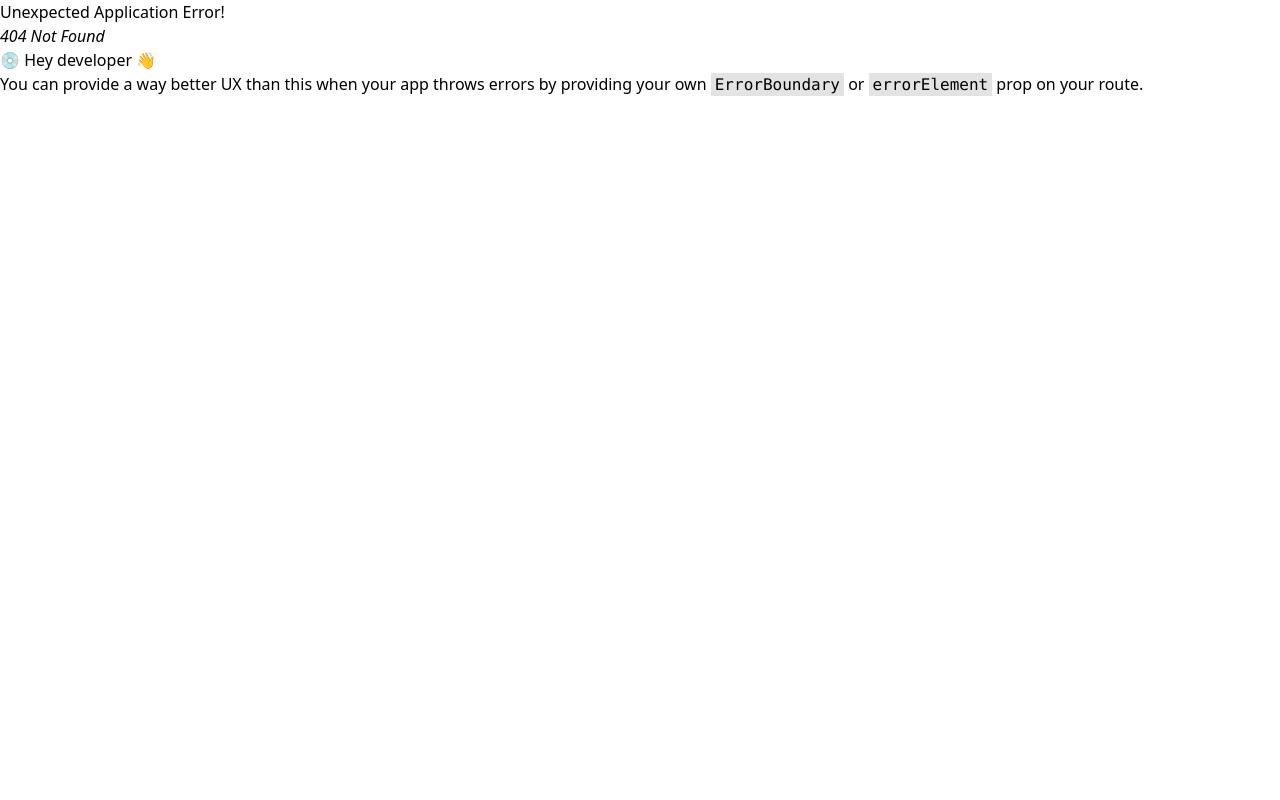
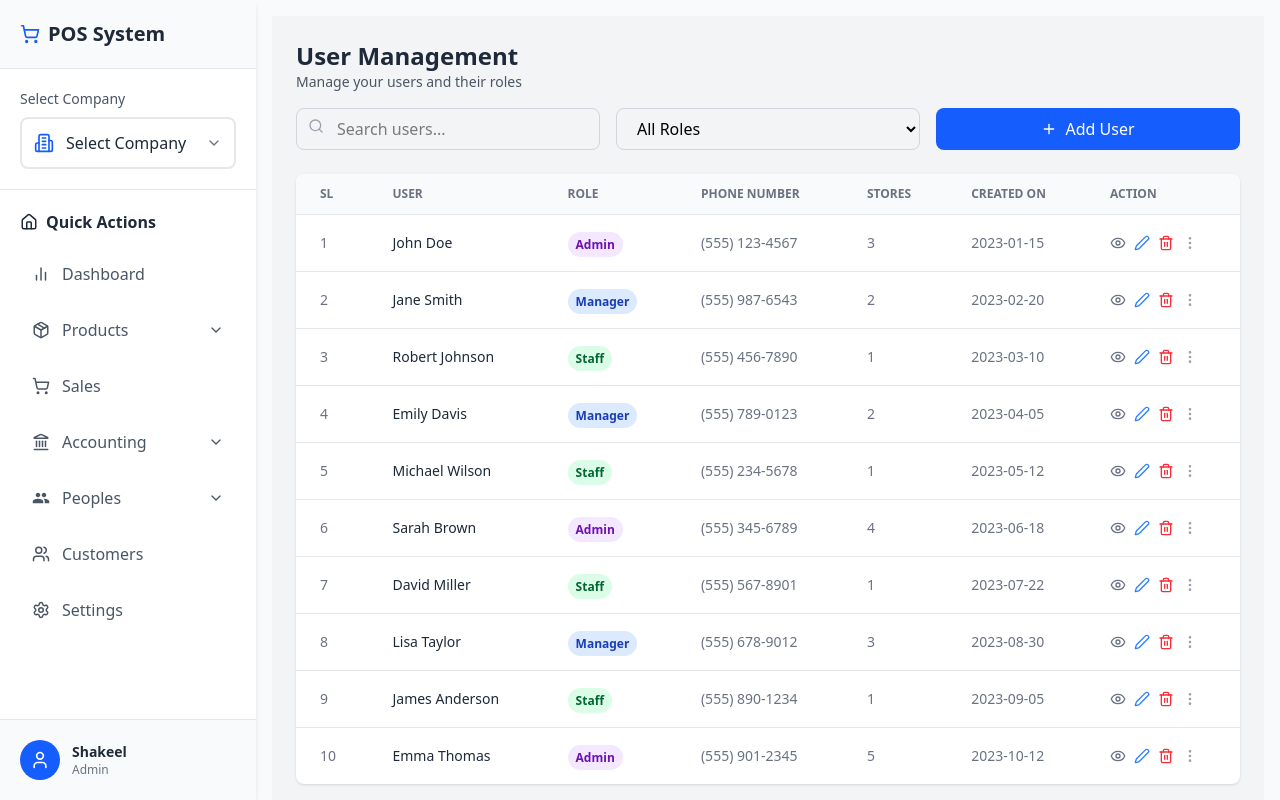
Before and after one commit to shakeel7521951/Saas-POS, a React (Vite) app in the folder frontend/: page /users in a window 1280 px wide. Before the commit this address had no page. Built offline with nearby package versions, Linux system fonts and the light colour scheme.

Commit message:
add users page

```diff
--- a/frontend/src/App.jsx
+++ b/frontend/src/App.jsx
@@ -13,6 +13,7 @@ import MoneyTransfer from "./pages/MoneyTransfer";
 import BalanceSheet from "./pages/BalanceSheet";
 import HomePage from "./pages/Homepage";
 import Sales from "./pages/Sales";
+import Users from "./pages/Users";
 
 const MainFunction = () => {
   return (
@@ -41,6 +42,7 @@ const router = createBrowserRouter([
       { path: "/accounting/money-transfer", element: <MoneyTransfer /> },
       { path: "/accounting/balance-sheet", element: <BalanceSheet /> },
       { path: "/sales", element: <Sales /> },
+      { path: "/users", element: <Users /> },
     ],
   },
   { path: "/login", element: <Login /> },
--- a/frontend/src/components/pos/Sidebar.jsx
+++ b/frontend/src/components/pos/Sidebar.jsx
@@ -302,7 +302,7 @@ const Sidebar = ({
                     <ul className="mt-1 ml-8 space-y-1">
                       <li>
                         <Link
-                          to="/reports/sales"
+                          to="/users"
                           className="w-full p-2 text-sm rounded-lg text-gray-600 hover:bg-gray-100 flex items-center gap-2"
                         >
                           <TbUsersGroup  size={16} />
--- /dev/null
+++ b/frontend/src/pages/Users.jsx
@@ -0,0 +1,239 @@
+import React, { useState, useMemo } from 'react';
+import {
+  Search,
+  Plus,
+  ChevronLeft,
+  ChevronRight,
+  Eye,
+  Edit2,
+  Trash2,
+  MoreVertical,
+} from 'lucide-react';
+
+const Users = () => {
+  const [searchTerm, setSearchTerm] = useState('');
+  const [roleFilter, setRoleFilter] = useState('All');
+  const [currentPage, setCurrentPage] = useState(1);
+  const usersPerPage = 10;
+
+  const sampleUsers = [
+    { id: 1, name: 'John Doe', role: 'Admin', phone: '(555) 123-4567', stores: 3, createdOn: '2023-01-15' },
+    { id: 2, name: 'Jane Smith', role: 'Manager', phone: '(555) 987-6543', stores: 2, createdOn: '2023-02-20' },
+    { id: 3, name: 'Robert Johnson', role: 'Staff', phone: '(555) 456-7890', stores: 1, createdOn: '2023-03-10' },
+    { id: 4, name: 'Emily Davis', role: 'Manager', phone: '(555) 789-0123', stores: 2, createdOn: '2023-04-05' },
+    { id: 5, name: 'Michael Wilson', role: 'Staff', phone: '(555) 234-5678', stores: 1, createdOn: '2023-05-12' },
+    { id: 6, name: 'Sarah Brown', role: 'Admin', phone: '(555) 345-6789', stores: 4, createdOn: '2023-06-18' },
+    { id: 7, name: 'David Miller', role: 'Staff', phone: '(555) 567-8901', stores: 1, createdOn: '2023-07-22' },
+    { id: 8, name: 'Lisa Taylor', role: 'Manager', phone: '(555) 678-9012', stores: 3, createdOn: '2023-08-30' },
+    { id: 9, name: 'James Anderson', role: 'Staff', phone: '(555) 890-1234', stores: 1, createdOn: '2023-09-05' },
+    { id: 10, name: 'Emma Thomas', role: 'Admin', phone: '(555) 901-2345', stores: 5, createdOn: '2023-10-12' },
+    { id: 11, name: 'Daniel White', role: 'Staff', phone: '(555) 012-3456', stores: 1, createdOn: '2023-11-19' },
+    { id: 12, name: 'Olivia Harris', role: 'Manager', phone: '(555) 123-7890', stores: 2, createdOn: '2023-12-25' },
+  ];
+
+  const roleOptions = [
+    { value: 'All', label: 'All Roles' },
+    { value: 'Admin', label: 'Admin' },
+    { value: 'Manager', label: 'Manager' },
+    { value: 'Staff', label: 'Staff' },
+  ];
+
+  const filteredUsers = useMemo(() => {
+    let filtered = sampleUsers;
+
+    if (searchTerm) {
+      filtered = filtered.filter(
+        (user) =>
+          user.name.toLowerCase().includes(searchTerm.toLowerCase()) ||
+          user.phone.toLowerCase().includes(searchTerm.toLowerCase())
+      );
+    }
+
+    if (roleFilter !== 'All') {
+      filtered = filtered.filter((user) => user.role === roleFilter);
+    }
+
+    return filtered;
+  }, [searchTerm, roleFilter]);
+
+  const indexOfLastUser = currentPage * usersPerPage;
+  const indexOfFirstUser = indexOfLastUser - usersPerPage;
+  const currentUsers = filteredUsers.slice(indexOfFirstUser, indexOfLastUser);
+  const totalPages = Math.ceil(filteredUsers.length / usersPerPage);
+
+  const paginate = (pageNumber) => {
+    if (pageNumber > 0 && pageNumber <= totalPages) {
+      setCurrentPage(pageNumber);
+    }
+  };
+
+  const handleAddUser = () => console.log('Add new user');
+  const handleEdit = (id) => console.log('Edit user', id);
+  const handleDelete = (id) => console.log('Delete user', id);
+  const handleView = (id) => console.log('View user', id);
+
+  return (
+    <div className="p-6 bg-gray-100 min-h-screen">
+      <div className="mb-4">
+        <h2 className="text-2xl font-bold text-gray-800">User Management</h2>
+        <p className="text-sm text-gray-600">Manage your users and their roles</p>
+      </div>
+
+      <div className="grid grid-cols-1 md:grid-cols-3 gap-4 mb-6">
+        <div className="relative">
+          <input
+            type="text"
+            value={searchTerm}
+            onChange={(e) => {
+              setSearchTerm(e.target.value);
+              setCurrentPage(1);
+            }}
+            placeholder="Search users..."
+            className="w-full pl-10 pr-4 py-2 border border-gray-300 rounded-lg focus:ring-blue-500 focus:border-blue-500"
+          />
+          <Search className="absolute top-2.5 left-3 w-4 h-4 text-gray-400" />
+        </div>
+
+        <select
+          value={roleFilter}
+          onChange={(e) => {
+            setRoleFilter(e.target.value);
+            setCurrentPage(1);
+          }}
+          className="w-full py-2 px-4 border border-gray-300 rounded-lg focus:ring-blue-500 focus:border-blue-500"
+        >
+          {roleOptions.map((opt) => (
+            <option key={opt.value} value={opt.value}>
+              {opt.label}
+            </option>
+          ))}
+        </select>
+
+        <button
+          onClick={handleAddUser}
+          className="flex items-center justify-center gap-2 bg-blue-600 hover:bg-blue-700 text-white py-2 rounded-lg"
+        >
+          <Plus className="w-4 h-4" />
+          Add User
+        </button>
+      </div>
+
+      <div className="bg-white rounded-lg shadow overflow-auto">
+        <table className="w-full min-w-[800px] divide-y divide-gray-200">
+          <thead className="bg-gray-50">
+            <tr>
+              {['SL', 'User', 'Role', 'Phone Number', 'Stores', 'Created On', 'Action'].map((title) => (
+                <th
+                  key={title}
+                  className="px-6 py-3 text-left text-xs font-semibold text-gray-500 uppercase"
+                >
+                  {title}
+                </th>
+              ))}
+            </tr>
+          </thead>
+          <tbody className="divide-y divide-gray-200">
+            {currentUsers.length > 0 ? (
+              currentUsers.map((user, i) => (
+                <tr key={user.id} className="hover:bg-gray-50">
+                  <td className="px-6 py-4 text-sm text-gray-500">{indexOfFirstUser + i + 1}</td>
+                  <td className="px-6 py-4 text-sm text-gray-800">{user.name}</td>
+                  <td className="px-6 py-4">
+                    <span
+                      className={`px-2 py-1 rounded-full text-xs font-semibold ${
+                        user.role === 'Admin'
+                          ? 'bg-purple-100 text-purple-800'
+                          : user.role === 'Manager'
+                          ? 'bg-blue-100 text-blue-800'
+                          : 'bg-green-100 text-green-800'
+                      }`}
+                    >
+                      {user.role}
+                    </span>
+                  </td>
+                  <td className="px-6 py-4 text-sm text-gray-500">{user.phone}</td>
+                  <td className="px-6 py-4 text-sm text-gray-500">{user.stores}</td>
+                  <td className="px-6 py-4 text-sm text-gray-500">{user.createdOn}</td>
+                  <td className="px-6 py-4 text-sm">
+                    <div className="flex gap-2">
+                      <button title="View" onClick={() => handleView(user.id)}>
+                        <Eye className="w-4 h-4 text-gray-500 hover:text-gray-700" />
+                      </button>
+                      <button title="Edit" onClick={() => handleEdit(user.id)}>
+                        <Edit2 className="w-4 h-4 text-blue-500 hover:text-blue-700" />
+                      </button>
+                      <button title="Delete" onClick={() => handleDelete(user.id)}>
+                        <Trash2 className="w-4 h-4 text-red-500 hover:text-red-700" />
+                      </button>
+                      <button title="More">
+                        <MoreVertical className="w-4 h-4 text-gray-400 hover:text-gray-600" />
+                      </button>
+                    </div>
+                  </td>
+                </tr>
+              ))
+            ) : (
+              <tr>
+                <td colSpan="7" className="text-center py-6 text-gray-500">
+                  No users found
+                </td>
+              </tr>
+            )}
+          </tbody>
+        </table>
+      </div>
+
+      {/* Pagination */}
+      {filteredUsers.length > usersPerPage && (
+        <div className="mt-4 flex items-center justify-between">
+          <p className="text-sm text-gray-600">
+            Showing {indexOfFirstUser + 1} to {Math.min(indexOfLastUser, filteredUsers.length)} of{' '}
+            {filteredUsers.length} users
+          </p>
+          <div className="flex gap-2">
+            <button
+              onClick={() => paginate(currentPage - 1)}
+              disabled={currentPage === 1}
+              className={`px-3 py-1 border rounded ${
+                currentPage === 1
+                  ? 'text-gray-300 cursor-not-allowed'
+                  : 'text-gray-600 hover:bg-gray-100'
+              }`}
+            >
+              <ChevronLeft className="w-4 h-4" />
+            </button>
+            {Array.from({ length: totalPages }).map((_, idx) => {
+              const page = idx + 1;
+              return (
+                <button
+                  key={page}
+                  onClick={() => paginate(page)}
+                  className={`px-3 py-1 border rounded ${
+                    currentPage === page
+                      ? 'bg-blue-500 text-white'
+                      : 'text-gray-600 hover:bg-gray-100'
+                  }`}
+                >
+                  {page}
+                </button>
+              );
+            })}
+            <button
+              onClick={() => paginate(currentPage + 1)}
+              disabled={currentPage === totalPages}
+              className={`px-3 py-1 border rounded ${
+                currentPage === totalPages
+                  ? 'text-gray-300 cursor-not-allowed'
+                  : 'text-gray-600 hover:bg-gray-100'
+              }`}
+            >
+              <ChevronRight className="w-4 h-4" />
+            </button>
+          </div>
+        </div>
+      )}
+    </div>
+  );
+};
+
+export default Users;
```
Also changed, not shown: frontend/src/pages/Customers.jsx (added).
